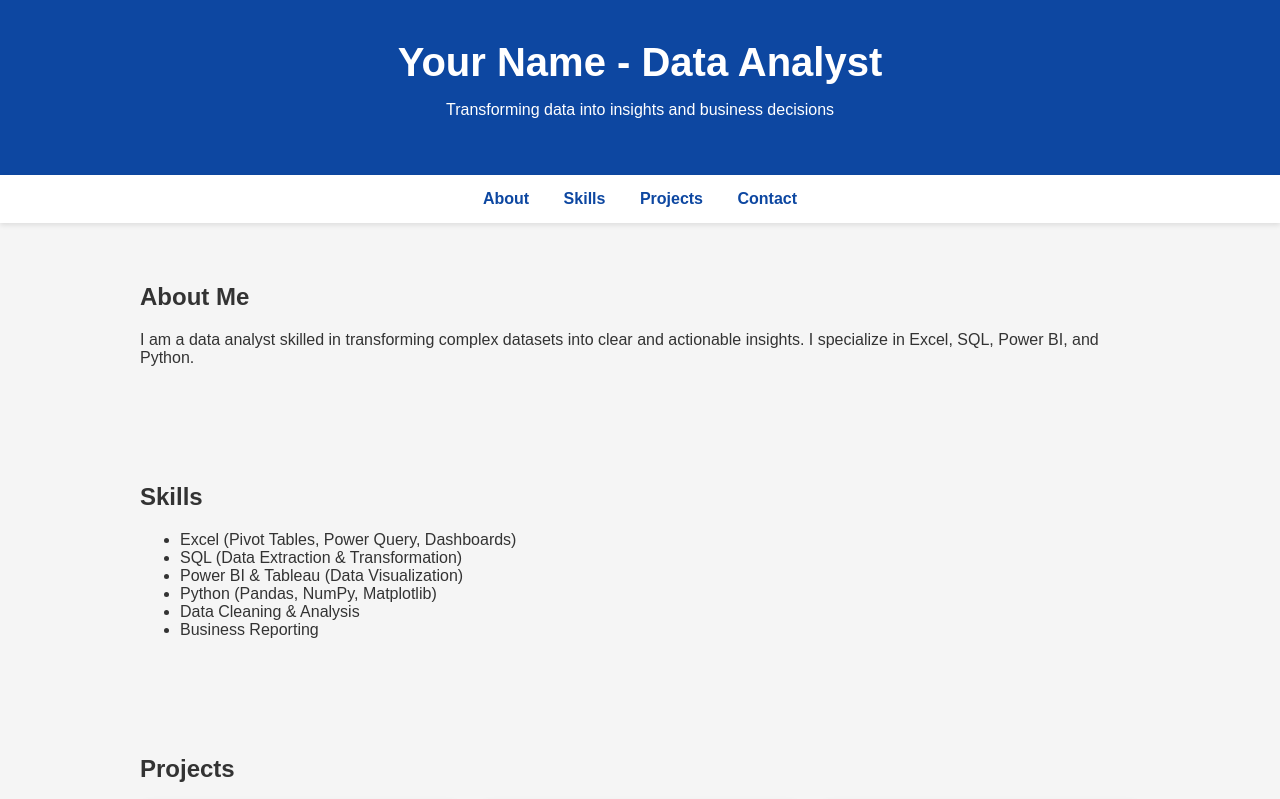
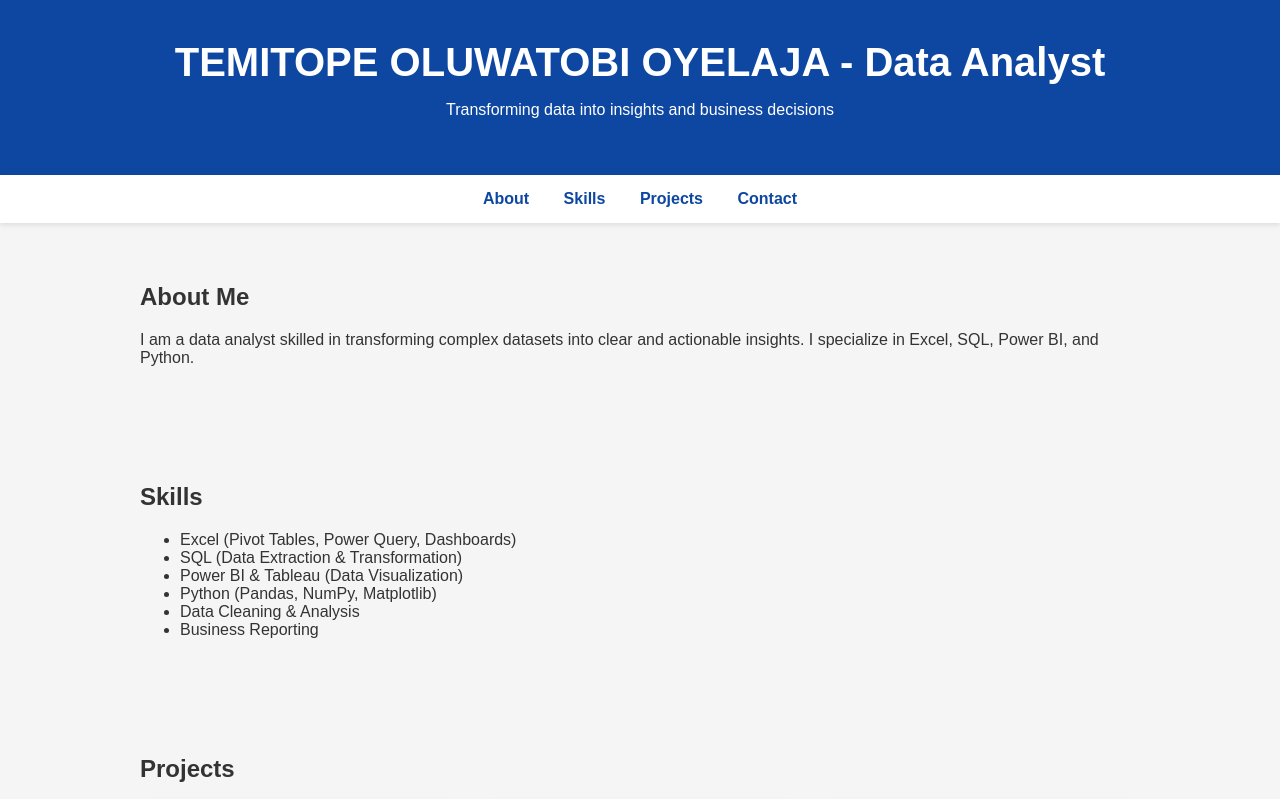
Before and after one commit to Taymhe/Taymhe.github.io, a plain HTML site: page index.html in a window 1280 px wide. Shown: the top 799 px of the page. Drawn offline with Linux system fonts and the light colour scheme.

Commit message:
Update index.html

```diff
--- a/index.html
+++ b/index.html
@@ -73,7 +73,7 @@
 </head>
 <body>
   <header>
-    <h1>Your Name - Data Analyst</h1>
+    <h1>TEMITOPE OLUWATOBI OYELAJA - Data Analyst</h1>
     <p>Transforming data into insights and business decisions</p>
   </header>
 
```
